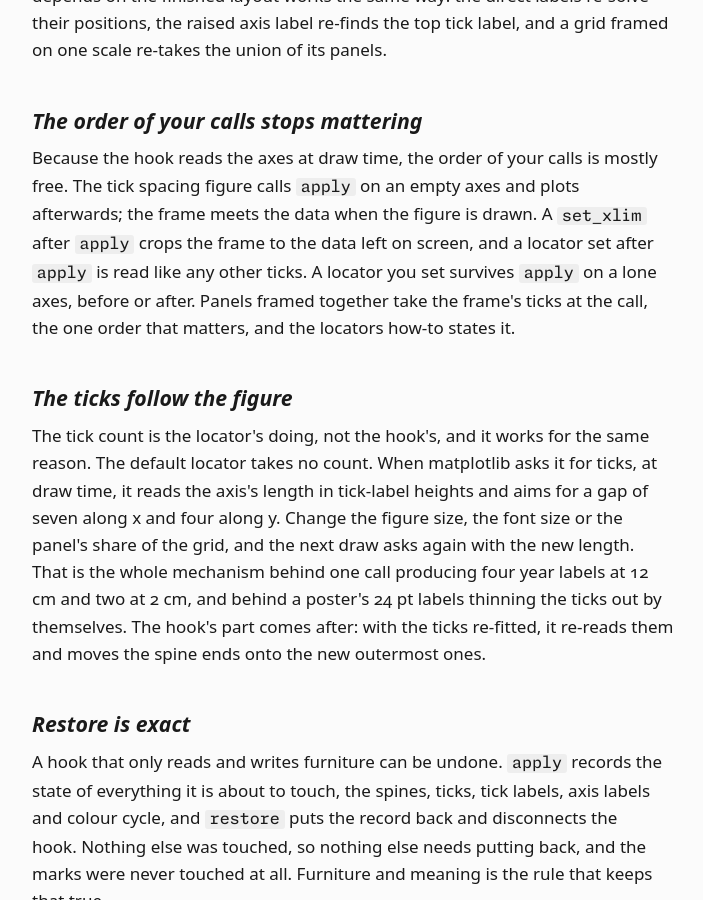
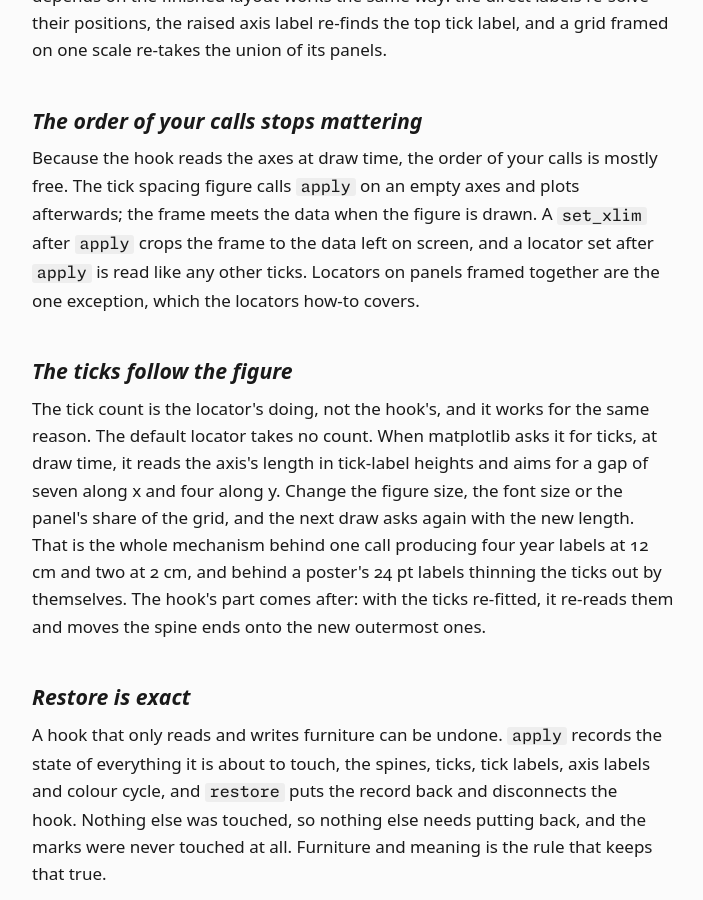
Before and after one commit to jpweytjens/vanzelfsprekend, an MkDocs documentation site: the page built from docs/explanation/hook.md, in a window 1280 px wide and 900 px high, scrolled down 586 px. Shown: the whole window, without its empty margins (36-739 px from the left). Built offline with MkDocs 1.6.1, drawn with Linux system fonts in a browser that asks for light colours; some web fonts are replaced.

Commit message:
docs(hook): point to the locator rule, not restate it

```diff
--- a/docs/explanation/hook.md
+++ b/docs/explanation/hook.md
@@ -6,7 +6,7 @@ A matplotlib call edits the axes once. `set_xlim` sets the limits and returns, a
 
 ## The order of your calls stops mattering
 
-Because the hook reads the axes at draw time, the order of your calls is mostly free. The [tick spacing figure](../how-to/tick-spacing.md) calls `apply` on an empty axes and plots afterwards; the frame meets the data when the figure is drawn. A `set_xlim` after `apply` crops the frame to the data left on screen, and a locator set after `apply` is read like any other ticks. A locator you set survives `apply` on a lone axes, before or after. Panels framed together take the frame's ticks at the call, the one order that matters, and the [locators how-to](../how-to/locators.md) states it.
+Because the hook reads the axes at draw time, the order of your calls is mostly free. The [tick spacing figure](../how-to/tick-spacing.md) calls `apply` on an empty axes and plots afterwards; the frame meets the data when the figure is drawn. A `set_xlim` after `apply` crops the frame to the data left on screen, and a locator set after `apply` is read like any other ticks. Locators on panels framed together are the one exception, which the [locators how-to](../how-to/locators.md) covers.
 
 ## The ticks follow the figure
 
```
